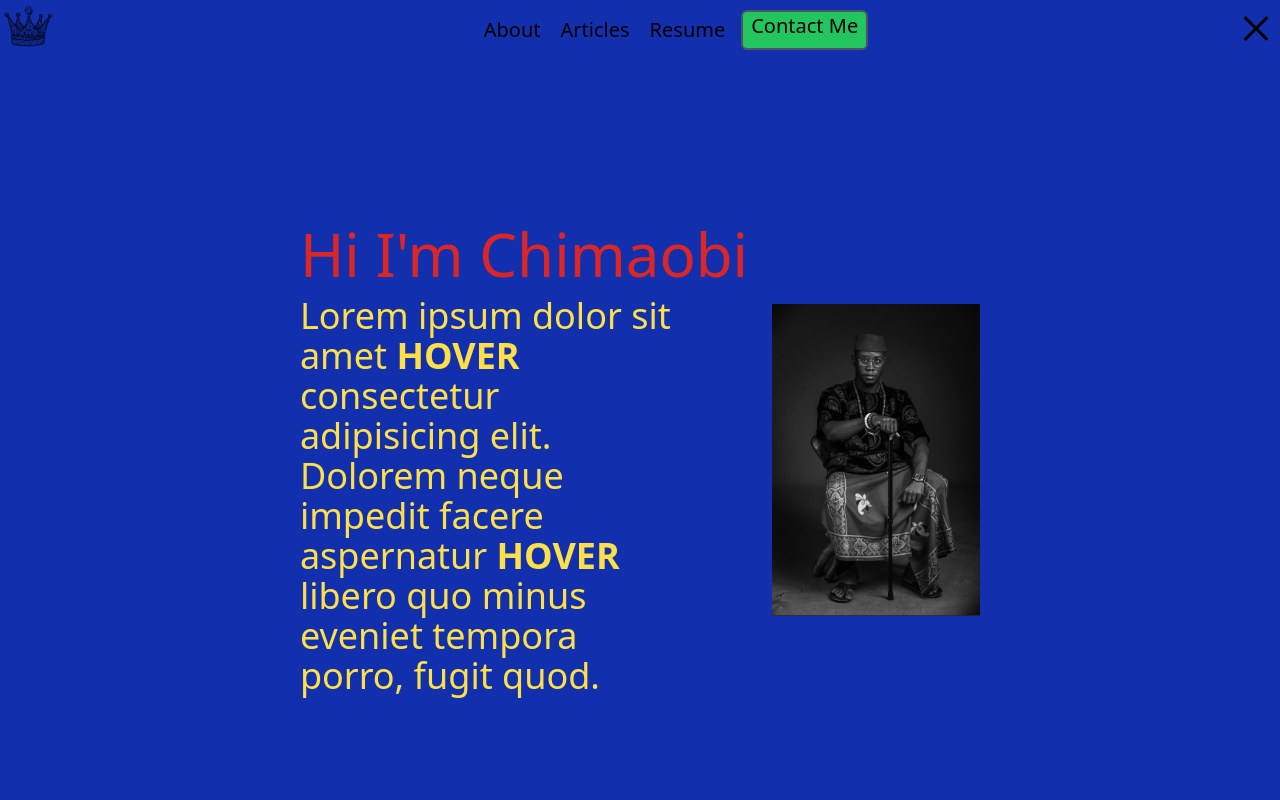
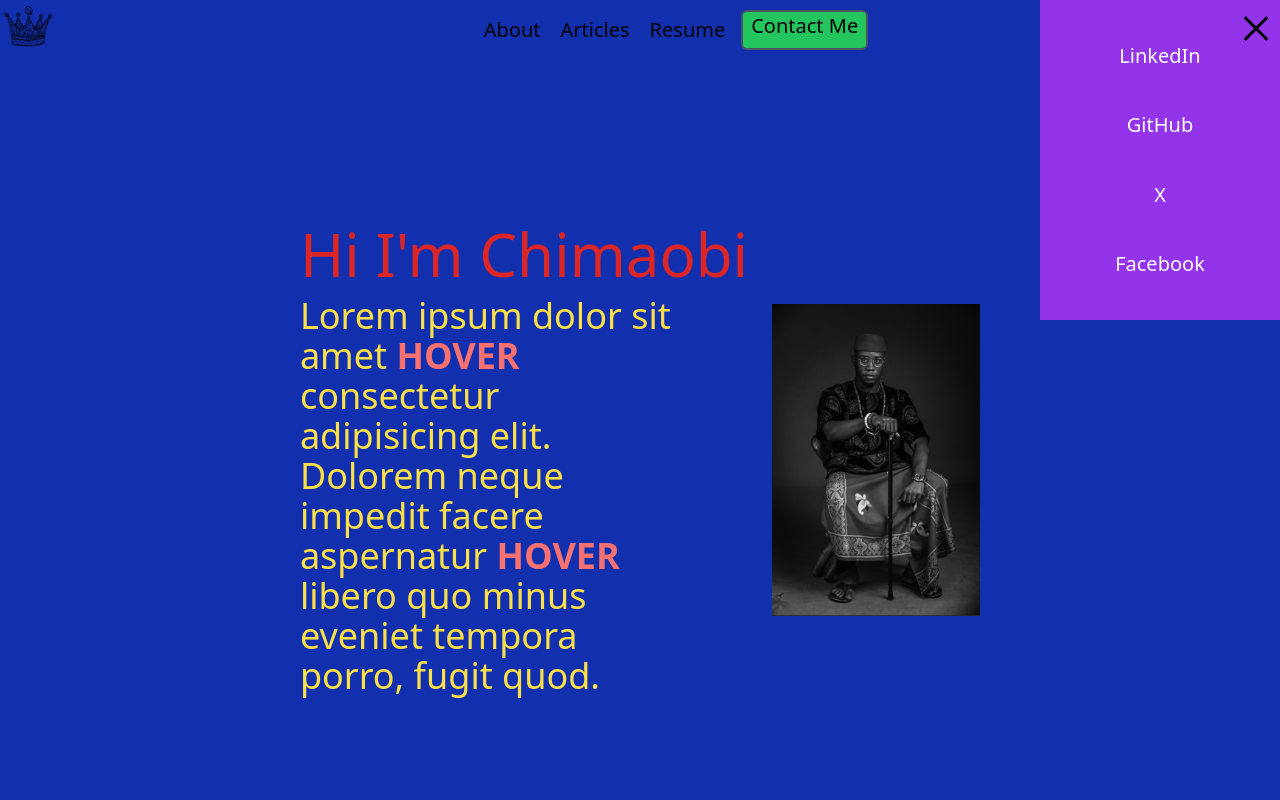
Before and after one commit to Icekingroyale/My-Portfolio, a React (Vite) app: page / in a window 1280 px wide. Both pictures are taken after a click on the button 1256 px from the left and 28 px from the top of the page. Shown: the top 800 px of the page. Built offline with nearby package versions, Linux system fonts and the light colour scheme.

Commit message:
Snapshot 1.0

```diff
--- a/src/components/Footer.jsx
+++ b/src/components/Footer.jsx
@@ -14,7 +14,7 @@ const Footer = () => {
       <h2 className="px-5 py-14"> SAY HELLO </h2>
 
       <nav className="flex flex-col gap-5 px-5 w-fit">
-        <a href="mailto:okehchimaobi@outlook.com">okehchimaobi@outlook.com</a>
+        <a href="mailto:okehchimaobi@gmail.com">okehchimaobi@gmail.com</a>
         <a href="https://wa.link/dfkzgj">+2349034777214</a>
       </nav>
 
--- a/src/components/Header.jsx
+++ b/src/components/Header.jsx
@@ -2,6 +2,7 @@ import Logo from "../assets/Logo.png";
 import React, { useState } from "react";
 import NavigationLinks from './navlinks/NavigationLinks.jsx';
 import MenuLinks from "./navlinks/MenuLinks.jsx";
+import LgMenuDrop from "./LgMenuDrop.jsx";
 import { Sling as Hamburger } from 'hamburger-react'
 import { NavLink } from "react-router-dom";
 
@@ -36,8 +37,21 @@ const Header = () => {
             </div>
 
             <button className="h-14 z-50 absolute right-0" >
-                <Hamburger toggled={isToggled} toggle={handleToggle}/>
+                <Hamburger toggled={isToggled} toggle={handleToggle} />
             </button>
+
+            <div className={`${
+          isToggled ? 'opacity-100 translate-y-0' : 'opacity-0 -translate-y-full'
+        } transition-all duration-500 ease-in-out transform`}>
+                <LgMenuDrop />
+            </div>
+
+
+            {/* <div className={`${isToggled ? 'block' : 'hidden'}`}>
+                My code 02-02-2025
+                <LgMenuDrop />
+            </div> */}
+
         </header>
     </>;
     return header;
--- a/src/components/Hero.jsx
+++ b/src/components/Hero.jsx
@@ -10,12 +10,17 @@ const Hero = () => {
   }
 
 
+  // 02-02-2025
+  //TODO - find svg icons that will animate on screen when the word hover is hovered (check the hero design on my X liked page)
+
+
+
   return (
     <section className="flex flex-col md:flex-row gap-6 items-center min-h-screen w-full justify-center md:p-10">
       <article className="text-center md:text-left">
         <h1 className="text-red-600">Hi I'm Chimaobi</h1>
         <h2 className="text-yellow-300 mt-3 max-w-96">
-          Lorem ipsum dolor sit amet <strong onMouseOver={handleMouseOver}>HOVER</strong> consectetur adipisicing elit. Dolorem neque impedit facere aspernatur <strong onMouseOver={handleMouseOver}>HOVER</strong> libero quo minus eveniet tempora porro, fugit quod.
+          Lorem ipsum dolor sit amet <strong onMouseOver={handleMouseOver} className="text-red-400 lg:hover:underline">HOVER</strong> consectetur adipisicing elit. Dolorem neque impedit facere aspernatur <strong onMouseOver={handleMouseOver} className="text-red-400 lg:hover:underline">HOVER</strong> libero quo minus eveniet tempora porro, fugit quod.
         </h2>
       </article>
       <figure className="w-52">
--- /dev/null
+++ b/src/components/LgMenuDrop.jsx
@@ -0,0 +1,25 @@
+import React from 'react'
+
+
+
+//02-02-2025
+//TODO - replace the list items with Social Media Icons that bounces in from the top and jiggles on hover
+
+
+
+const LgMenuDrop = () => {
+  return (
+    <>
+        <div className='bg-purple-600 w-60 absolute top-0 right-0 z-10 hidden md:block'>
+            <ul className='flex flex-col text-center justify-evenly gap-5 p-5 h-80 text-white' >
+            <li>LinkedIn</li>
+            <li>GitHub</li>
+            <li>X</li>
+            <li>Facebook</li>
+            </ul>
+        </div>
+    </>
+  )
+}
+
+export default LgMenuDrop
--- a/src/components/Stack.jsx
+++ b/src/components/Stack.jsx
@@ -5,6 +5,8 @@ import wordpress from "../assets/wordpress.png";
 import tailwind from "../assets/tailwind.svg";
 
 
+// 02-02-2025
+//TODO - use scattered tech icons like I have on my github readme
 
 
 
--- a/src/index.css
+++ b/src/index.css
@@ -45,10 +45,10 @@ html, body {
 
 @layer components{
   .projects_img_div{
-    @apply h-32 object-cover object-center mx-10 md:w-96;
+    @apply h-32 object-cover object-center mx-10 md:w-96 hover:underline;
   }
 
   .projects_img{
-    @apply w-full h-full object-cover object-center;
+    @apply w-full h-full object-cover object-center hover:opacity-40;
   }
 }
```
Also changed, not shown: src/components/Projects.jsx (+6 -1 lines), 1 other file (tests, documents, lock files or other folders).
